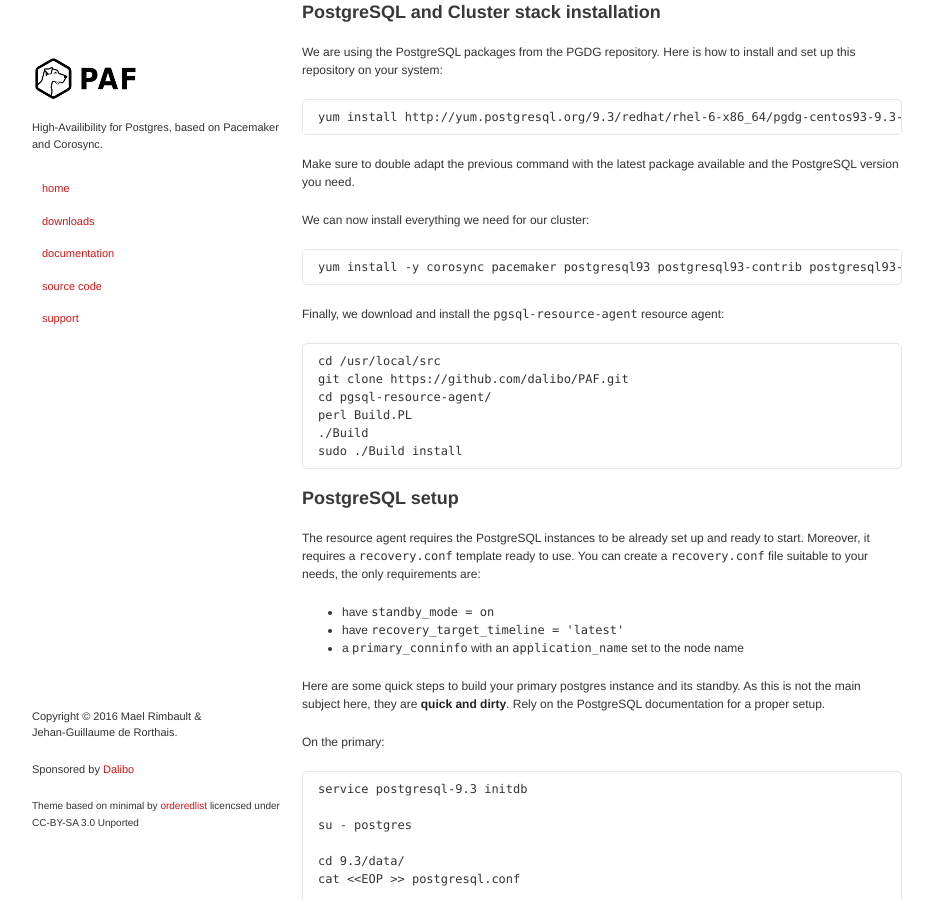
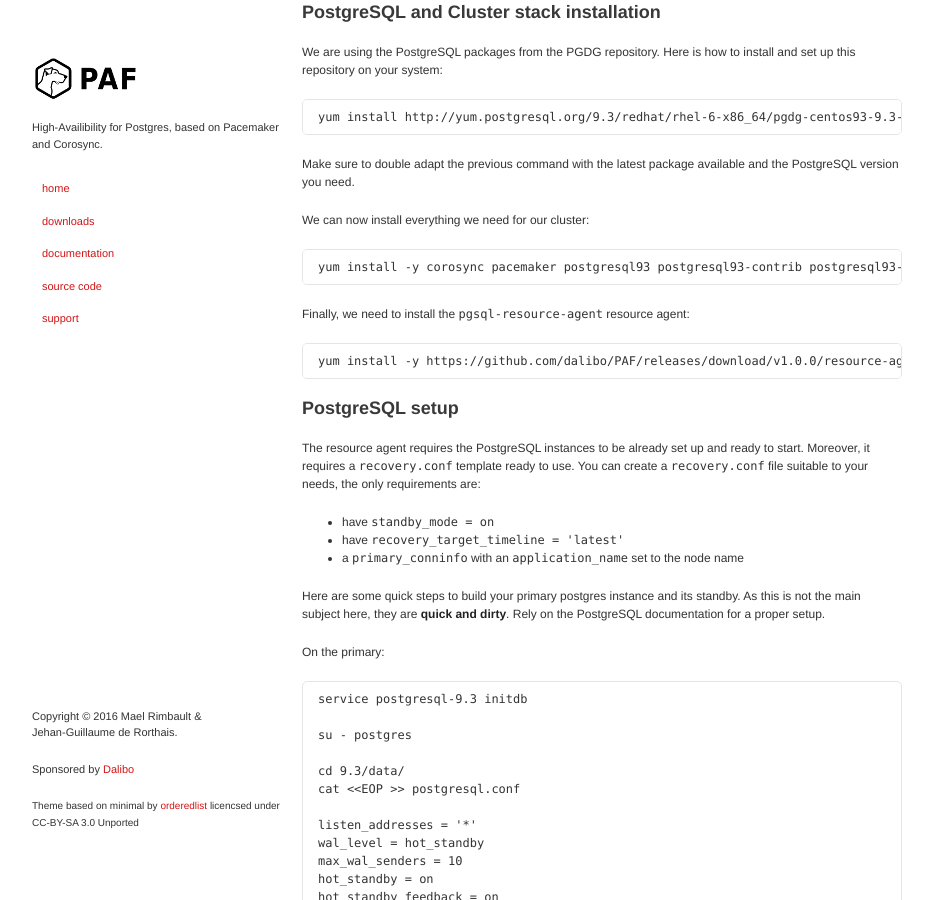
Before and after one commit to ClusterLabs/PAF, a Jekyll site: the page built from Quick_Start-CentOS-6.md, in a window 1280 px wide and 900 px high, scrolled down 839 px. Shown: the whole window, without its empty margins (173-1106 px from the left). Built offline with Jekyll 4.4.1, drawn with Linux system fonts in a browser that asks for light colours.

Commit message:
Update quick starts to use the RPM file

````diff
--- a/Quick_Start-CentOS-6.md
+++ b/Quick_Start-CentOS-6.md
@@ -66,18 +66,13 @@ and the PostgreSQL version you need.
 We can now install everything we need for our cluster:
 
 ```
-yum install -y corosync pacemaker postgresql93 postgresql93-contrib postgresql93-server resource-agents pcs pcsd cman perl-Module-Build
+yum install -y corosync pacemaker postgresql93 postgresql93-contrib postgresql93-server resource-agents pcs pcsd cman
 ```
 
-Finally, we download and install the `pgsql-resource-agent` resource agent:
+Finally, we need to install the `pgsql-resource-agent` resource agent:
 
 ```
-cd /usr/local/src
-git clone https://github.com/dalibo/PAF.git
-cd pgsql-resource-agent/
-perl Build.PL
-./Build
-sudo ./Build install
+yum install -y https://github.com/dalibo/PAF/releases/download/v1.0.0/resource-agents-paf-1.0.0-1.noarch.rpm
 ```
 
 ## PostgreSQL setup
````
Also changed, not shown: Quick_Start-CentOS-7.md (+3 -8 lines).
